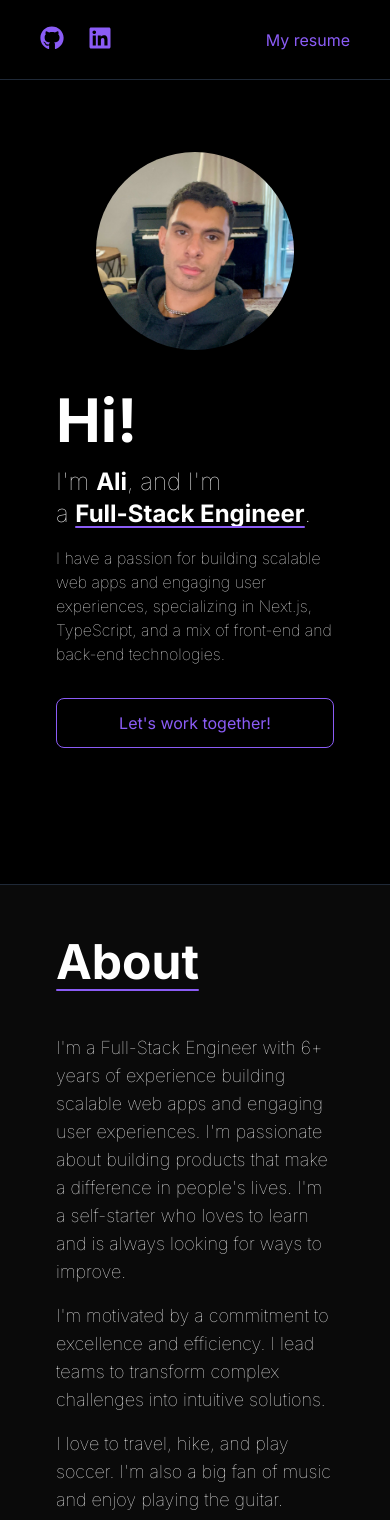
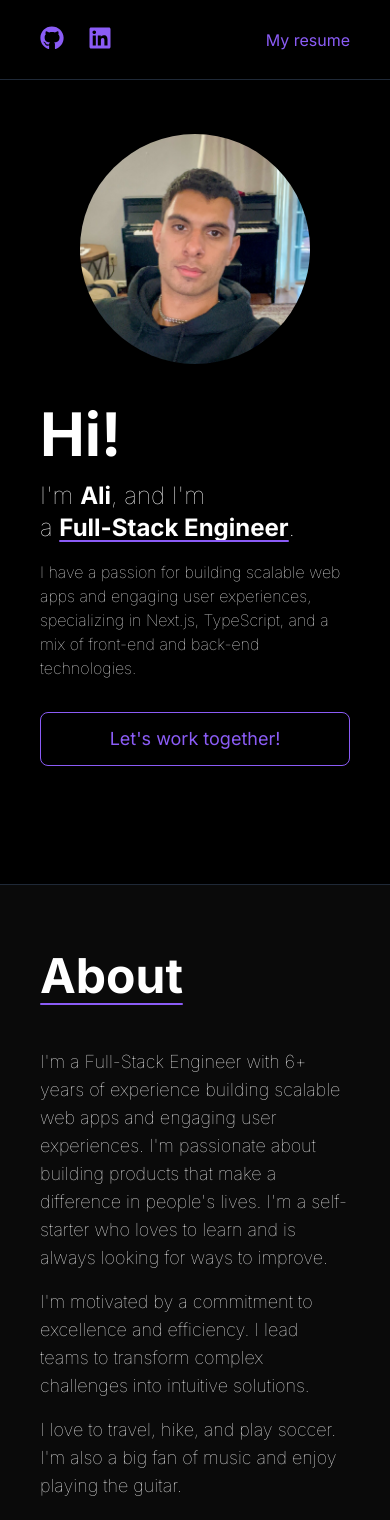
Before and after one commit to AliEskandari/personal-website, a Next.js app: page / in a window 390 px wide. Shown: the top 1520 px of the page. Built offline with nearby package versions, Linux system fonts and the light colour scheme.

Commit message:
less padding on mobile

```diff
--- a/app/page.tsx
+++ b/app/page.tsx
@@ -163,7 +163,7 @@ export default function Home() {
           <Reveal
             delay={1}
             animate={["y"]}
-            className="w-full sm:w-1/3 flex-none px-24 pt-14 sm:p-0"
+            className="w-full sm:w-1/3 flex-none px-20 pt-14 sm:p-0"
           >
             <Image
               src="/images/profile-pic.jpeg"
@@ -173,7 +173,7 @@ export default function Home() {
               height={500}
             />
           </Reveal>
-          <div className="flex flex-col gap-4 px-14 pt-10">
+          <div className="flex flex-col gap-4 px-10 pt-10">
             <Reveal
               delay={0}
               animate={["y"]}
@@ -203,7 +203,7 @@ export default function Home() {
             <Reveal delay={1} animate={["y"]}>
               <Button
                 variant="outline"
-                className="px-5 sm:text-2xl w-full sm:w-fit mt-4"
+                className="px-5 text-lg sm:text-xl w-full sm:w-fit mt-4"
               >
                 Let's work together!
               </Button>
@@ -213,7 +213,7 @@ export default function Home() {
 
         <section
           data-name="about"
-          className="mb-24 w-full bg-neutral-950 flex flex-col sm:flex-row items-center justify-center h-dvh border-y border-gray-800 px-14"
+          className="mb-24 w-full bg-neutral-950 flex flex-col sm:flex-row items-center justify-center h-dvh border-y border-gray-800 px-10"
         >
           <div className="max-w-4xl mx-auto w-full ">
             <Reveal className="text-5xl font-bold mb-4">
@@ -253,7 +253,7 @@ export default function Home() {
 
         <section
           data-name="education"
-          className="max-w-4xl mx-auto mb-24 w-full px-14 sm:px-0"
+          className="max-w-4xl mx-auto mb-24 w-full px-10 sm:px-0"
         >
           <Reveal className="text-5xl font-bold mb-6">
             <Underline delay={0.3}>Education</Underline>
@@ -278,7 +278,7 @@ export default function Home() {
 
         <section
           data-name="experience"
-          className="max-w-4xl mx-auto mb-24 w-full px-14 sm:px-0"
+          className="max-w-4xl mx-auto mb-24 w-full px-10 sm:px-0"
         >
           <Reveal className="text-5xl font-bold mb-6">
             <Underline delay={0.3}>Work Experience</Underline>
@@ -292,7 +292,7 @@ export default function Home() {
 
         <section
           data-name="contact"
-          className="w-full bg-neutral-950 flex items-center justify-center h-dvh border-y border-gray-800 px-14"
+          className="w-full bg-neutral-950 flex items-center justify-center h-dvh border-y border-gray-800 px-10"
         >
           <Reveal
             data-name="contact"
@@ -306,7 +306,7 @@ export default function Home() {
               variant="outline"
               as="Link"
               href="mailto:alieskandari3@gmail.com"
-              className="text-lg sm:text-2xl font-bold flex items-center"
+              className="text-lg sm:text-xl flex items-center"
             >
               <EnvelopeIcon className="w-6" />
               &nbsp;alieskandari3@gmail.com
```
